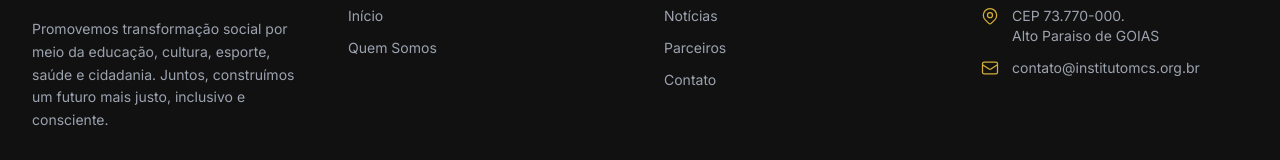
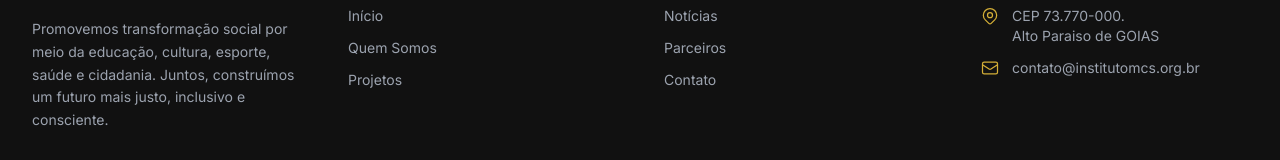
Before and after one commit to cezardias/Instituto_MCS, a React (Vite) app in the folder frontend/: page / in a window 1280 px wide. Shown: the part 1039-1199 px from the top of the page. Built offline with nearby package versions, Linux system fonts and the light colour scheme; a web font is replaced by a local one.

Commit message:
feat: reativa a aba de Projetos (mantendo Banco de Projetos desativado)

```diff
--- a/frontend/src/components/Footer.tsx
+++ b/frontend/src/components/Footer.tsx
@@ -20,7 +20,7 @@ export default function Footer() {
           <ul className="space-y-3 text-sm">
             <li><Link to="/" className="hover:text-dourado transition-colors">Início</Link></li>
             <li><Link to="/quem-somos" className="hover:text-dourado transition-colors">Quem Somos</Link></li>
-            {/* <li><Link to="/projetos" className="hover:text-dourado transition-colors">Projetos</Link></li> */}
+            <li><Link to="/projetos" className="hover:text-dourado transition-colors">Projetos</Link></li>
             {/* <li><Link to="/transparencia" className="hover:text-dourado transition-colors">Transparência</Link></li> */}
             {/* <li><Link to="/compliance" className="hover:text-dourado transition-colors">Governança</Link></li> */}
           </ul>
--- a/frontend/src/components/NavBar.tsx
+++ b/frontend/src/components/NavBar.tsx
@@ -4,7 +4,7 @@ import { useState, useEffect } from 'react'
 const links = [
   { label: 'INÍCIO', to: '/' },
   { label: 'QUEM SOMOS', to: '/quem-somos' },
-  // { label: 'PROJETOS', to: '/projetos' },
+  { label: 'PROJETOS', to: '/projetos' },
   // { label: 'TRANSPARÊNCIA', to: '/transparencia' },
   // { label: 'COMPLIANCE', to: '/compliance' },
   // { label: 'BANCO DE PROJETOS', to: '/banco-de-projetos' },
```
